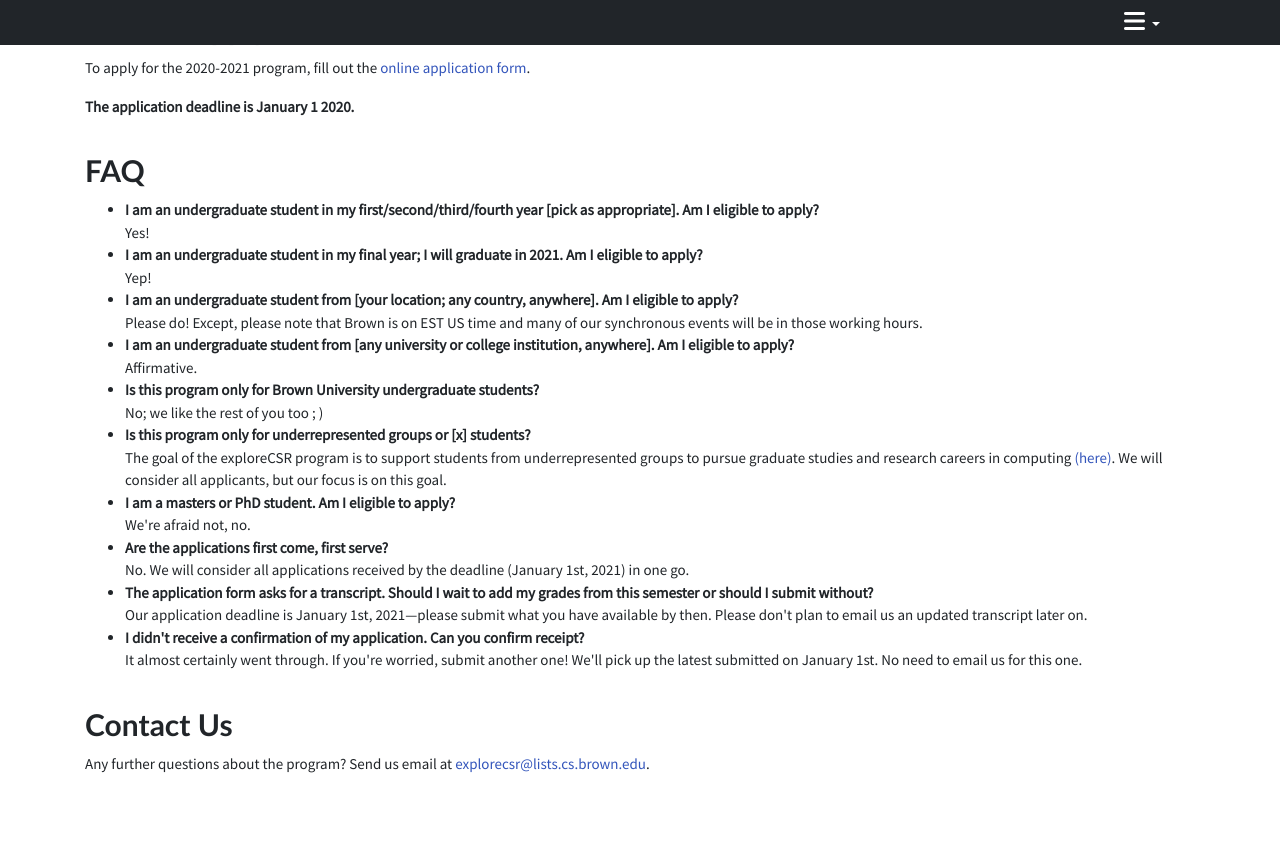
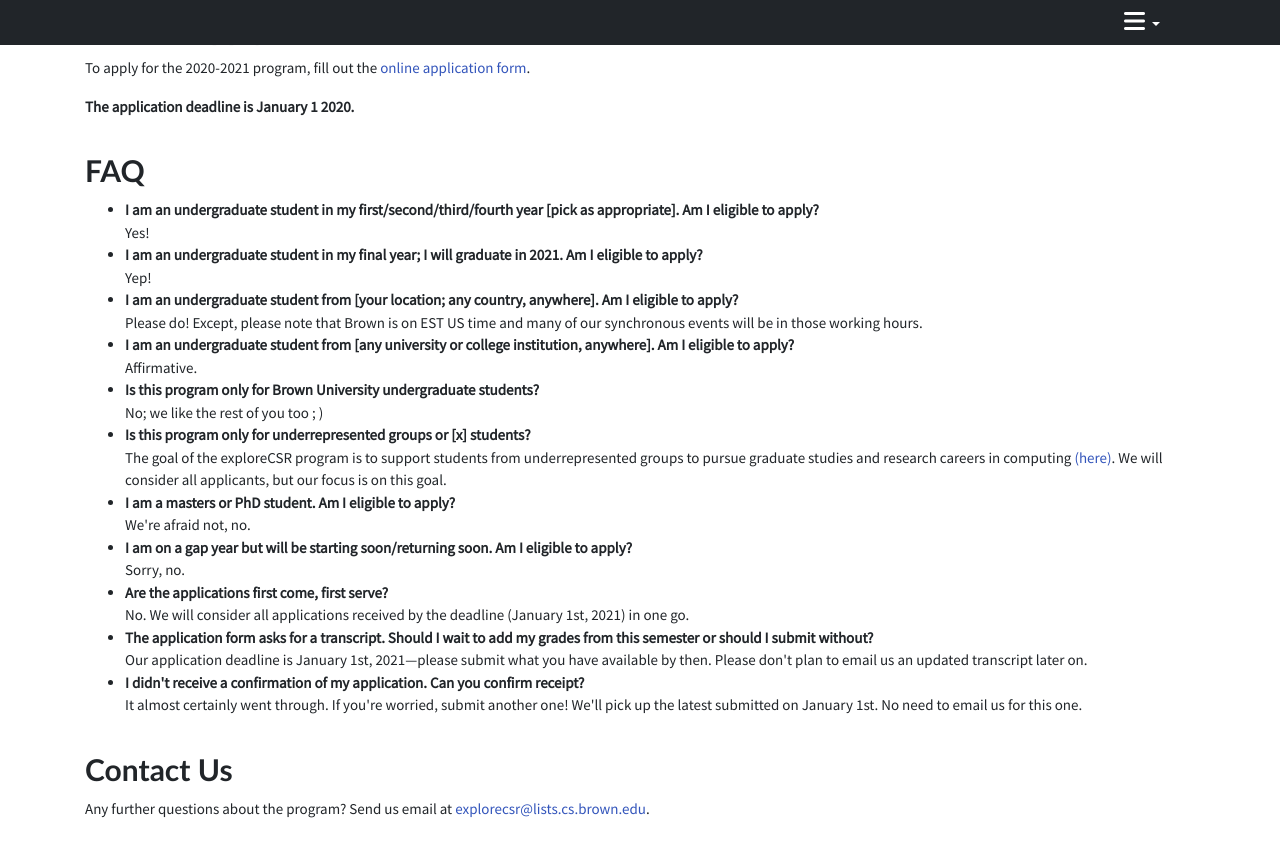
Before and after one commit to brownvc/exploreCSR-webpage, a Jekyll site: the page built from index.html, in a window 1280 px wide and 900 px high, scrolled down 2951 px. Shown: the top 857 px of the window. Built offline with Jekyll 4.4.1, drawn with Linux system fonts in a browser that asks for light colours; nearby versions of some CDN libraries.

Commit message:
Update faq.json

```diff
--- a/_data/faq.json
+++ b/_data/faq.json
@@ -28,6 +28,10 @@
         "answer": "We're afraid not, no."
     },
     {
+        "question": "I am on a gap year but will be starting soon/returning soon. Am I eligible to apply?",
+        "answer": "Sorry, no."
+    },
+    {
         "question": "Are the applications first come, first serve?",
         "answer": "No. We will consider all applications received by the deadline (January 1st, 2021) in one go."
     },
```
